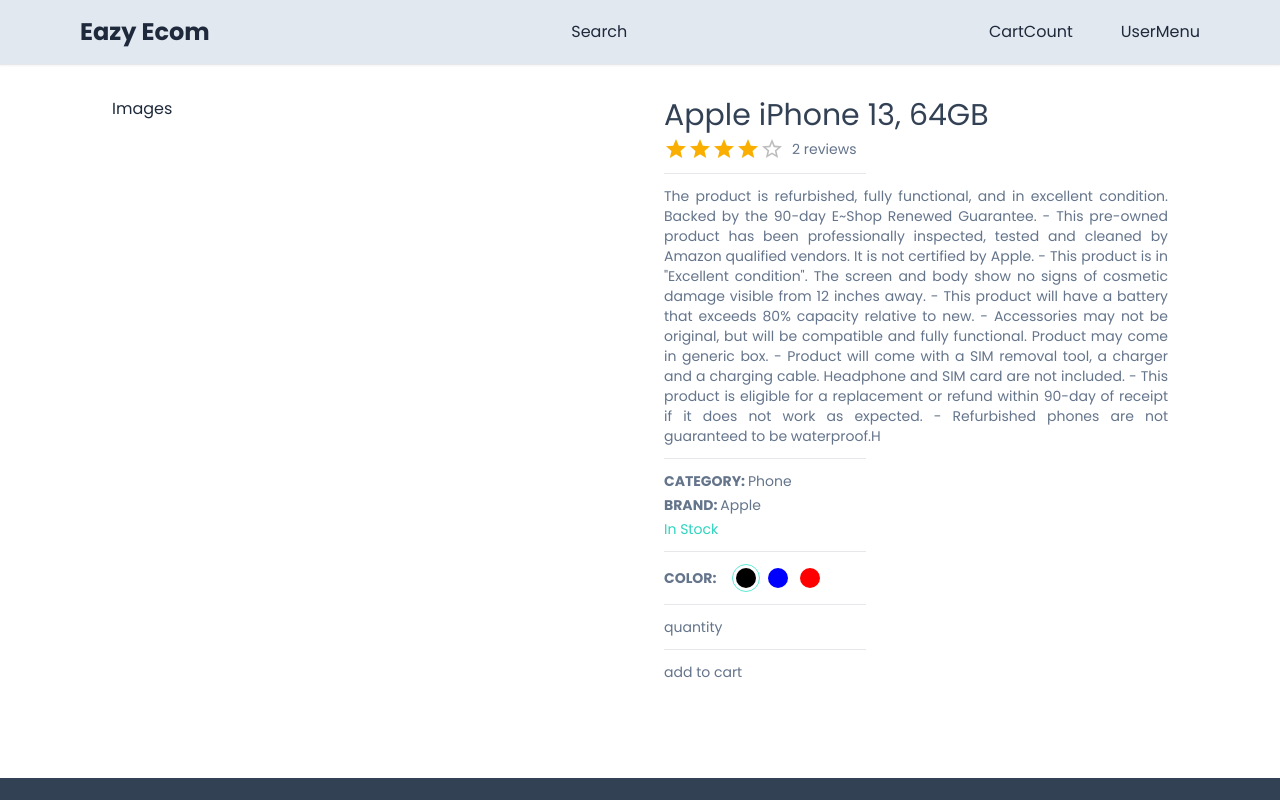
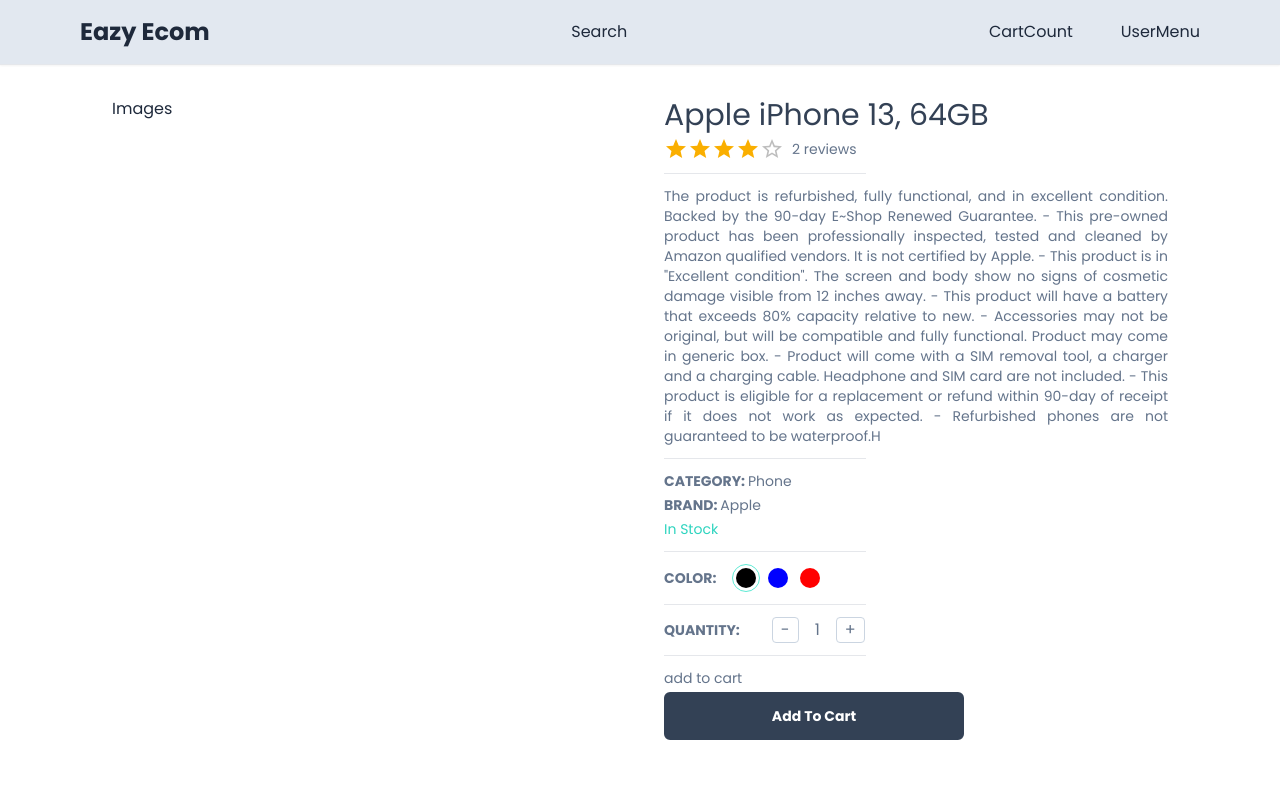
Before and after one commit to GordonNZ/NextEcomApp, a Next.js app: page /product/1 in a window 1280 px wide. Shown: the top 800 px of the page. Built offline with nearby package versions, Linux system fonts and the light colour scheme.

Commit message:
added setQuantity and Add to Cart Button components

```diff
--- a/app/(routes)/product/[productId]/productDetasils.tsx
+++ b/app/(routes)/product/[productId]/productDetasils.tsx
@@ -1,6 +1,8 @@
 'use client';
 
+import Button from '@/app/components/products/button';
 import SetColor from '@/app/components/products/setColor';
+import SetQuantity from '@/app/components/products/setQuantity';
 import { product } from '@/utils/product';
 import { Rating } from '@mui/material';
 import React, { useCallback, useState } from 'react';
@@ -55,7 +57,24 @@
     [CartProduct.selectedImg]
   );
 
-  console.log(CartProduct);
+  const handleQtyIncrease = useCallback(() => {
+    if (CartProduct.quantity === 20) {
+      return;
+    }
+    setCartProduct((prev) => {
+      return { ...prev, quantity: prev.quantity++ };
+    });
+  }, [CartProduct]);
+
+  const handleQtyDecrease = useCallback(() => {
+    if (CartProduct.quantity === 1) {
+      return;
+    } else {
+      setCartProduct((prev) => {
+        return { ...prev, quantity: prev.quantity-- };
+      });
+    }
+  }, [CartProduct]);
 
   return (
     <div className='grid grid-cols-1 md:grid-cols-2 gap-12'>
@@ -87,10 +106,16 @@
           handleColorSelect={handleColorSelect}
         />
         <Horizontal />
-
-        <div>quantity</div>
+        <SetQuantity
+          cartProduct={CartProduct}
+          handleQtyDecrease={handleQtyDecrease}
+          handleQtyIncrease={handleQtyIncrease}
+        />
         <Horizontal />
         <div>add to cart</div>
+        <div className='max-w-[300px]'>
+          <Button label='Add To Cart' onClick={() => {}} />
+        </div>
       </div>
     </div>
   );
--- /dev/null
+++ b/app/components/products/button.tsx
@@ -0,0 +1,40 @@
+'use client';
+
+import { IconType } from 'react-icons';
+
+interface ButtonProps {
+  label: string;
+  disabled?: boolean;
+  outline?: boolean;
+  small?: boolean;
+  custom?: string;
+  icon?: IconType;
+  onClick: (e: React.MouseEvent<HTMLButtonElement>) => void;
+}
+
+const Button = ({
+  label,
+  disabled,
+  outline,
+  small,
+  custom,
+  icon,
+  onClick,
+}: ButtonProps) => {
+  return (
+    <button
+      disabled={disabled}
+      className={`disbaled:opacity-70 disabled:cursor-not-allowed rounded-md hover:opacity-80 transition w-full border-slate-700 flex items-center justify-center gap-2 ${
+        outline ? 'bg-white' : 'bg-slate-700'
+      } ${outline ? 'text-slate-700' : 'text-white'} ${
+        small ? 'text-sm font-light' : 'text-md font-semibold'
+      } ${small ? 'py-1 px-2 border-[1px]' : 'py-3 px-4 border-[2px]'}
+      ${custom ? custom : ''}`}
+    >
+      {icon && <IconType size={24} />}
+      {label}
+    </button>
+  );
+};
+
+export default Button;
--- /dev/null
+++ b/app/components/products/setQuantity.tsx
@@ -0,0 +1,36 @@
+'use client';
+
+import { CartProductType } from '@/app/(routes)/product/[productId]/productDetasils';
+
+interface SetQtyProps {
+  cartCounter?: boolean;
+  cartProduct: CartProductType;
+  handleQtyIncrease: () => void;
+  handleQtyDecrease: () => void;
+}
+
+const btnStyles = `border-[1.2px] border-slate-300 px-2 rounded`;
+
+const SetQuantity = ({
+  cartCounter,
+  cartProduct,
+  handleQtyDecrease,
+  handleQtyIncrease,
+}: SetQtyProps) => {
+  return (
+    <div className='flex gap-8 items-center'>
+      {cartCounter ? null : <div className='font-semibold'>QUANTITY: </div>}
+      <div className='flex gap-4 items-center text-base'>
+        <button className={btnStyles} onClick={handleQtyDecrease}>
+          -
+        </button>
+        <div>{cartProduct.quantity}</div>
+        <button className={btnStyles} onClick={handleQtyIncrease}>
+          +
+        </button>
+      </div>
+    </div>
+  );
+};
+
+export default SetQuantity;
```
